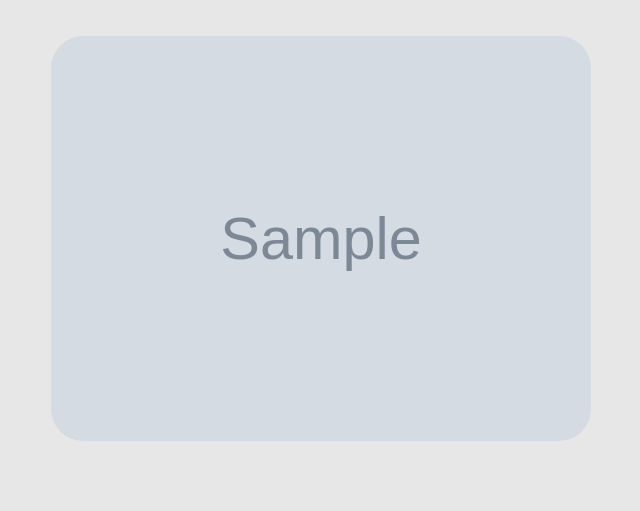
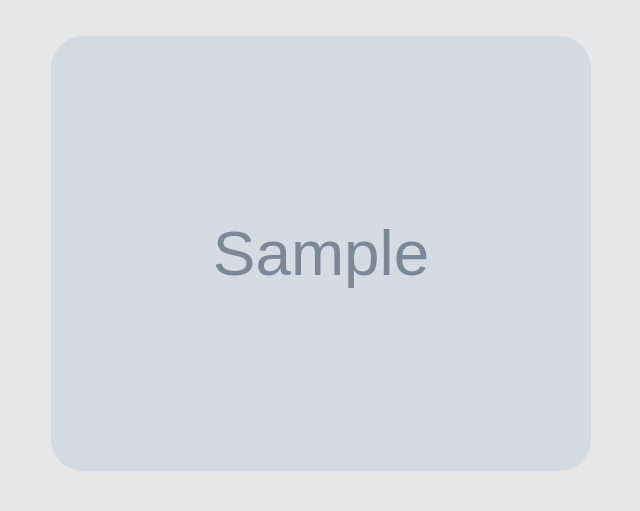
Before and after one commit to vikavnebo/my-romance-club.ru, a Django app: template stories/templates/stories/scene_list.html in a window 1280 px wide. Shown: the part 318-829 px from the top of the page, without its empty margins (29-669 px from the left). Before the commit the page ends 759 px from the top, so only its background shows below. Run offline with Django 5.2, Linux system fonts and the light colour scheme; tables that the repository leaves empty hold one stand-in row (values such as "Sample post"); the template is opened without the code that fills it: values that come from a table or form of the project are taken from there, most other values are stand-ins (such as "Sample title", 1, 10 or a date in 2020); grey boxes marked "Sample" are stand-in pictures.

Commit message:
Немного изменитьотображение сцен. Отменить коммит, чтобы вернуться к прежним стилям

```diff
--- a/main/static/main/css/main.css
+++ b/main/static/main/css/main.css
@@ -211,8 +211,13 @@ body {
     transition: 0.8s;
 }
 
+.img {
+    display: flex;
+    min-height: 100%;
+}
+
 .image {
+    min-width: 100%;
     max-height: 100%;
-    min-width: 100%;
     object-fit: cover;
 }
--- a/stories/templates/stories/scene_list.html
+++ b/stories/templates/stories/scene_list.html
@@ -14,10 +14,12 @@
 {% block content %}
     <ul class="cards cards__scene">
         {% for scene in scenes %}
-	<li class="card">
+	    <li class="card">
             <div class=" card__image card__scene">
                 <a href="{{ scene.image.url }}">
-                    <img class="image" src="{{ scene.image.url }}" alt="{{ character.name }}" />
+                    <div class="img">
+                        <img class="image" src="{{ scene.image.url }}" alt="{{ character.name }}" />
+                    </div>>
                 </a>
             </div>
         </li>
```
